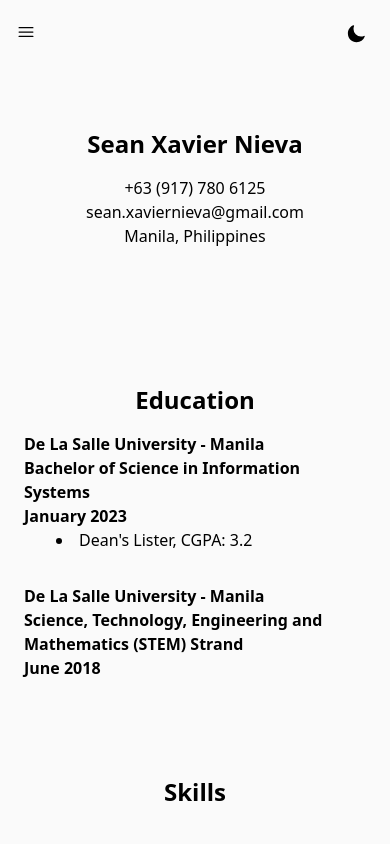
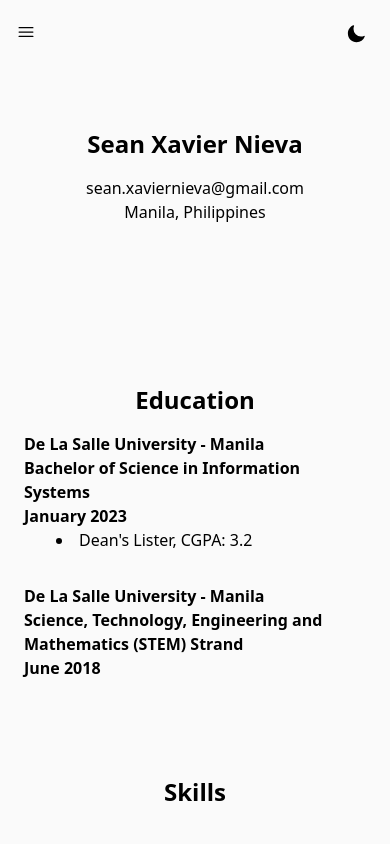
Before and after one commit to seanxavier/resume-website, a Next.js app: page / in a window 390 px wide. Shown: the top 844 px of the page. Built offline with nearby package versions, Linux system fonts and the light colour scheme.

Commit message:
removed mobile number

```diff
--- a/sections/About.js
+++ b/sections/About.js
@@ -19,7 +19,7 @@
                     <h1 className="">{data.name}</h1>
                 </div>
                 <div className="md:flex md:flex-col md:justify-around  text-center  ">
-                    <p>{data.mobileNum}</p>
+                    {/* <p>{data.mobileNum}</p> */}
                     <p>{data.email}</p>
                     <p>{data.location}</p>
                 </div>
```
